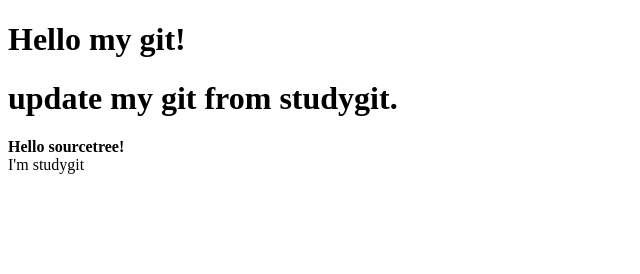
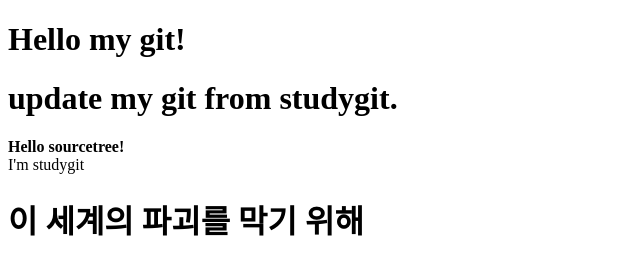
Before and after one commit to dev-yihyun/mygit, a plain HTML site: page index.html in a window 1280 px wide. Shown: the whole page, without its empty margins (0-640 px from the left). Drawn offline with Linux system fonts and the light colour scheme.

Commit message:
이 세계의 파괴를 막기 위해

```diff
--- a/index.html
+++ b/index.html
@@ -11,5 +11,6 @@
     <h1>update my git from studygit.</h1>
     <strong>Hello sourcetree!</strong>
     <div>I'm studygit</div>
+    <h1>이 세계의 파괴를 막기 위해</h1>
 </body>
 </html>
```
